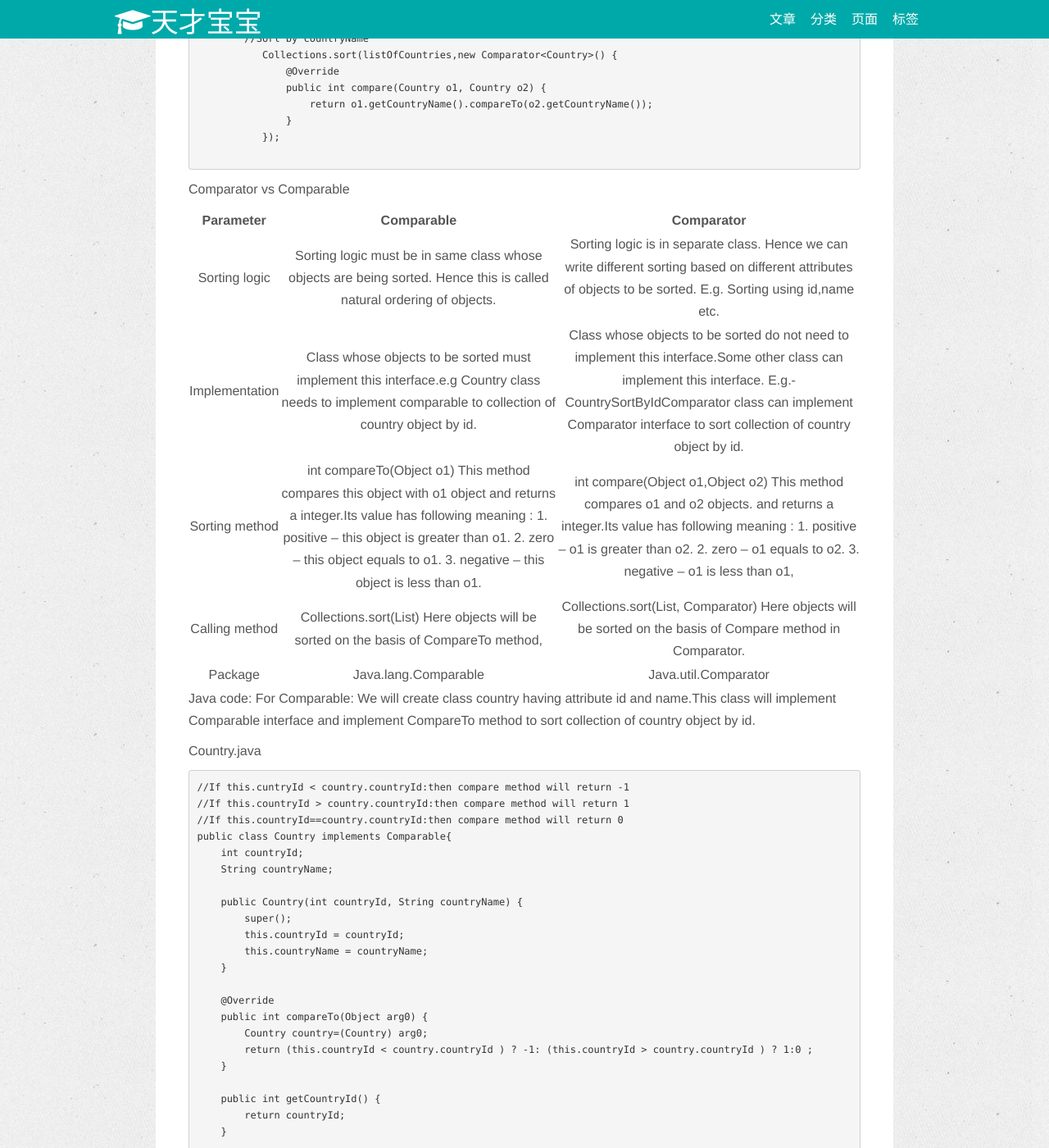
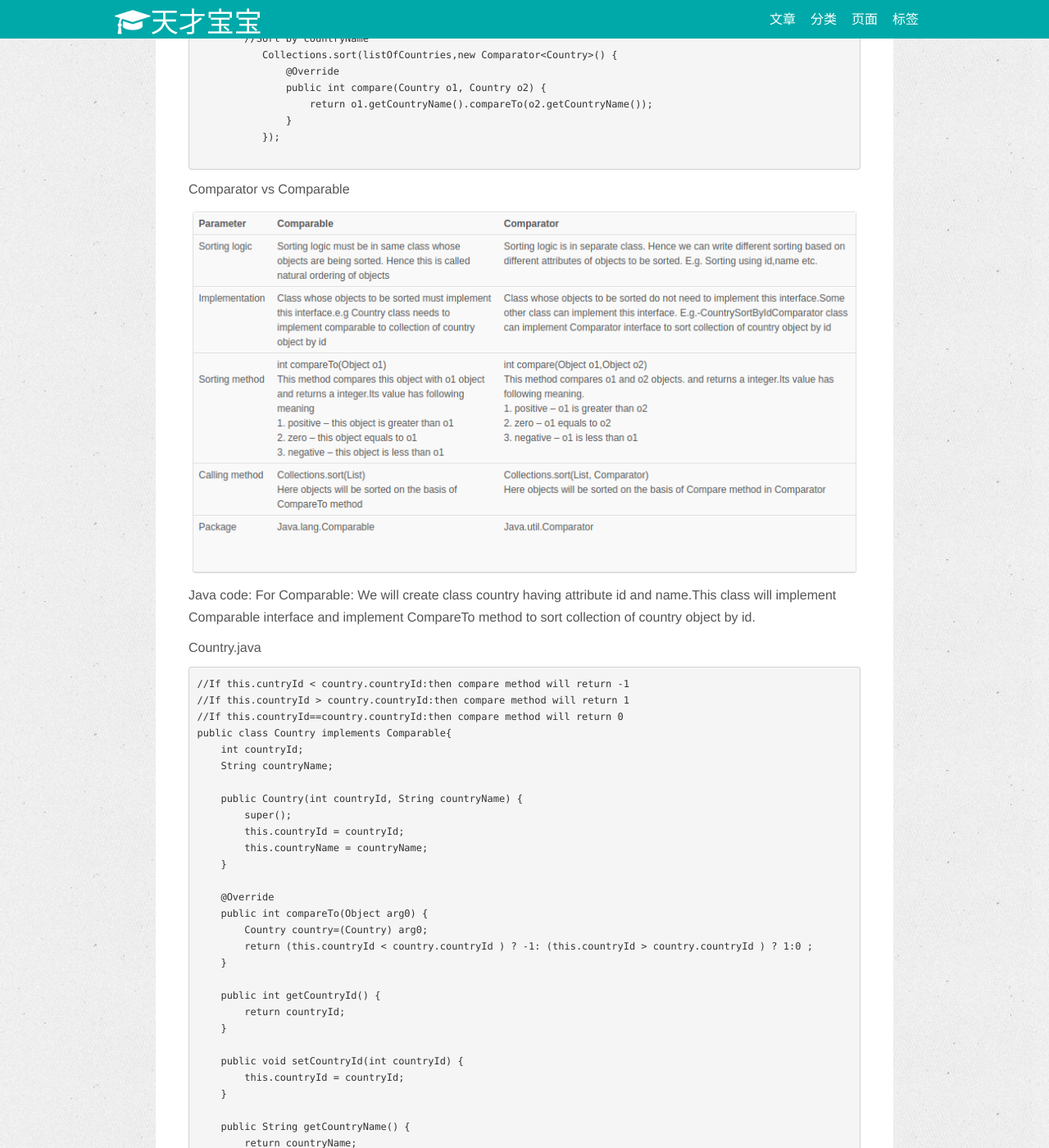
Before and after one commit to wanlp10/wuchao.github.io, a Jekyll site: the page built from _posts/archives/2018-01-05-Difference-between-Comparator-and-Comparable-in-Java.md, in a window 1280 px wide and 1400 px high, scrolled down 1289 px. Shown: the whole window at 82% size. Built offline with Jekyll 4.4.1, drawn with Linux system fonts in a browser that asks for light colours; nearby versions of some CDN libraries; comment, search, counter and statistics services are not loaded.

Commit message:
initial commit.

```diff
--- a/_posts/archives/2018-01-05-Difference-between-Comparator-and-Comparable-in-Java.md
+++ b/_posts/archives/2018-01-05-Difference-between-Comparator-and-Comparable-in-Java.md
@@ -67,15 +67,7 @@ Using Comparator interface,we can write different sorting based on different att
 
 Comparator vs Comparable
 
-| Parameter | Comparable | Comparator |
-| :------: | :------: | :------: |
-| Sorting logic | Sorting logic must be in same class whose objects are being sorted. Hence this is called natural ordering of objects. | Sorting logic is in separate class. Hence we can write different sorting based on different attributes of objects to be sorted. E.g. Sorting using id,name etc. |
-| Implementation | Class whose objects to be sorted must implement this interface.e.g Country class needs to implement comparable to collection of country object by id. | Class whose objects to be sorted do not need to implement this interface.Some other class can implement this interface. E.g.-CountrySortByIdComparator class can implement Comparator interface to sort collection of country object by id. |
-| Sorting method | int compareTo(Object o1) This method compares this object with o1 object and returns a integer.Its value has following meaning : 1. positive – this object is greater than o1. 2. zero – this object equals to o1. 3. negative – this object is less than o1. | int compare(Object o1,Object o2) This method compares o1 and o2 objects. and returns a integer.Its value has following meaning : 1. positive – o1 is greater than o2. 2. zero – o1 equals to o2. 3. negative – o1 is less than o1, |
-| Calling method | Collections.sort(List)  Here objects will be sorted on the basis of CompareTo method, | Collections.sort(List, Comparator) Here objects will be sorted on the basis of Compare method in Comparator. |
-| Package | Java.lang.Comparable | Java.util.Comparator |
-
-
+![](/images/2018-01-05-difference-between-comparator-ando-comparable-in-java.png)
 
 Java code:
 For Comparable: We will create class country having attribute id and name.This class will implement Comparable interface and implement CompareTo method to sort collection of country object by id.
```
Also changed, not shown: images/2018-01-05-difference-between-comparator-ando-comparable-in-java.png (added).
